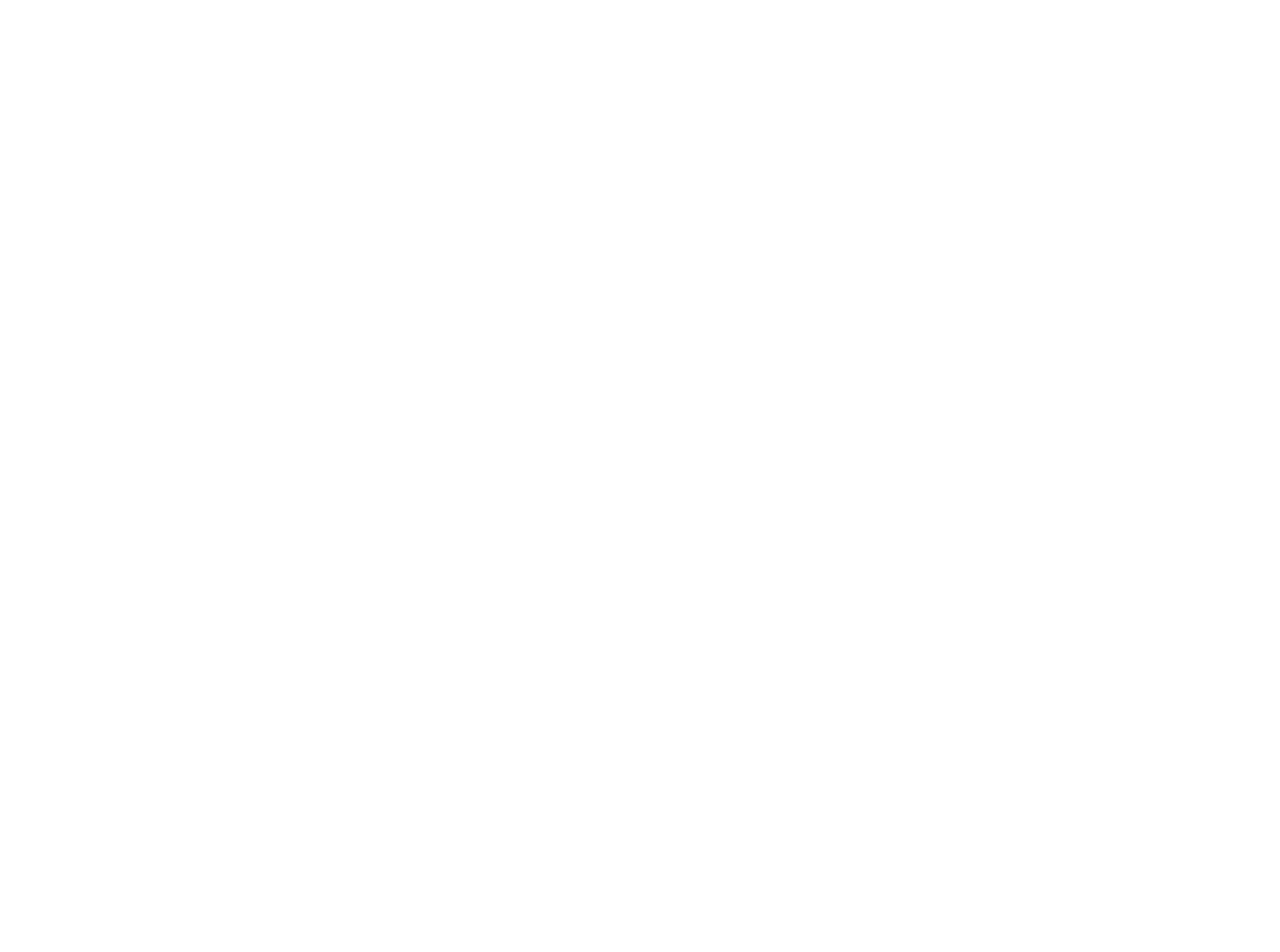
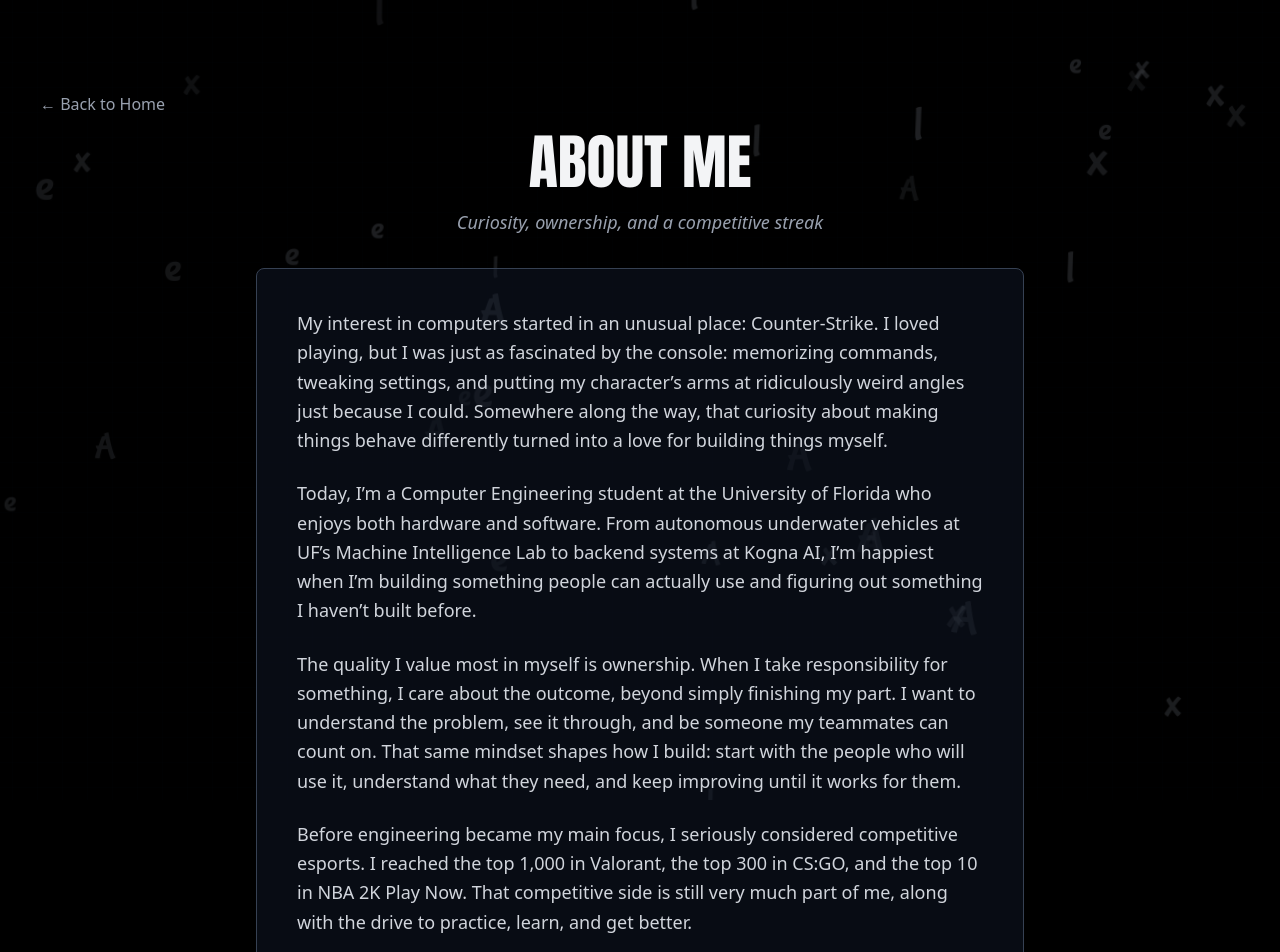
Before and after one commit to AlexZhonn/my-portfolio, a Next.js app in the folder my-app/: page /pages/about-me in a window 1280 px wide. Before the commit this address had no page. Shown: the top 952 px of the page. Before the commit the page ends 800 px from the top, so only its background shows below. Built offline with nearby package versions, Linux system fonts and the light colour scheme.

Commit message:
reconstruct route and

```diff
--- /dev/null
+++ b/my-app/app/components/PageHeader.tsx
@@ -0,0 +1,15 @@
+interface PageHeaderProps {
+  title: string;
+  subtitle: string;
+}
+
+export default function PageHeader({ title, subtitle }: PageHeaderProps) {
+  return (
+    <div className="flex flex-col items-center gap-4">
+      <h1 className="text-4xl text-center sm:text-6xl font-impact uppercase text-gray-100">
+        {title}
+      </h1>
+      <p className="text-gray-400 text-lg italic">{subtitle}</p>
+    </div>
+  );
+}
--- /dev/null
+++ b/my-app/app/components/ProjectList.tsx
@@ -0,0 +1,16 @@
+import type { ComponentProps } from "react";
+import ProjectCard from "./ProjectCard";
+
+interface ProjectListProps {
+  items: ComponentProps<typeof ProjectCard>["project"][];
+}
+
+export default function ProjectList({ items }: ProjectListProps) {
+  return (
+    <div className="flex flex-col w-full gap-4 pb-16">
+      {items.map((project) => (
+        <ProjectCard key={project.id} project={project} />
+      ))}
+    </div>
+  );
+}
--- a/my-app/app/data.tsx
+++ b/my-app/app/data.tsx
@@ -1,4 +1,8 @@
 export const navigationItems = [
+  {
+    label: "About me",
+    href: "/pages/about-me",
+  },
   {
     label: "Software Projects",
     href: "/pages/software-projects",
@@ -18,10 +22,20 @@ export const navigationItems = [
 ];
 
 export const pagesData = {
+  "about-me": {
+    title: "About me",
+    subtitle: "Curiosity, ownership, and a competitive streak",
+    paragraphs: [
+      "My interest in computers started in an unusual place: Counter-Strike. I loved playing, but I was just as fascinated by the console: memorizing commands, tweaking settings, and putting my character’s arms at ridiculously weird angles just because I could. Somewhere along the way, that curiosity about making things behave differently turned into a love for building things myself.",
+      "Today, I’m a Computer Engineering student at the University of Florida who enjoys both hardware and software. From autonomous underwater vehicles at UF’s Machine Intelligence Lab to backend systems at Kogna AI, I’m happiest when I’m building something people can actually use and figuring out something I haven’t built before.",
+      "The quality I value most in myself is ownership. When I take responsibility for something, I care about the outcome, beyond simply finishing my part. I want to understand the problem, see it through, and be someone my teammates can count on. That same mindset shapes how I build: start with the people who will use it, understand what they need, and keep improving until it works for them.",
+      "Before engineering became my main focus, I seriously considered competitive esports. I reached the top 1,000 in Valorant, the top 300 in CS:GO, and the top 10 in NBA 2K Play Now. That competitive side is still very much part of me, along with the drive to practice, learn, and get better.",
+      "Outside of engineering, you’ll usually find me playing guitar with my worship team, serving my community, or at the gym. Whether I’m working on a project or making music with others, I enjoy being part of something that brings people together.",
+    ],
+  },
   "software-projects": {
     title: "Software Projects",
     subtitle: "Web applications and software systems",
-    type: "grid",
     items: [
       {
         id: 1,
@@ -65,7 +79,6 @@ export const pagesData = {
   "hardware-projects": {
     title: "Hardware Projects",
     subtitle: "Microcontrollers and embedded systems",
-    type: "grid",
     items: [
       {
         id: 3,
@@ -82,7 +95,6 @@ export const pagesData = {
   gallery: {
     title: "Gallery",
     subtitle: "Snapshots of my life",
-    type: "grid",
     items: [
       {
         id: 1,
@@ -97,7 +109,6 @@ export const pagesData = {
   experience: {
     title: "Experience",
     subtitle: "My professional journey",
-    type: "timeline",
     items: [
       {
         id: 1,
--- a/my-app/app/pages/[slug]/page.tsx
+++ /dev/null
@@ -1,96 +0,0 @@
-import Link from "next/link";
-import { pagesData } from "@/app/data";
-import { notFound } from "next/navigation";
-import ProjectCard from "@/app/components/ProjectCard";
-import ExperienceTimeline from "@/app/components/ExperienceTimeline";
-import SnowBackground from "@/app/components/SnowBackground";
-
-interface Props {
-  params: Promise<{
-    slug: string;
-  }>;
-}
-
-export async function generateStaticParams() {
-  return Object.keys(pagesData).map((slug) => ({
-    slug,
-  }));
-}
-
-export async function generateMetadata({ params }: Props) {
-  const { slug } = await params;
-  const page = pagesData[slug as keyof typeof pagesData];
-
-  if (!page) {
-    return {};
-  }
-
-  return {
-    title: `${page.title} | Portfolio`,
-  };
-}
-
-export default async function Page({ params }: Props) {
-  const { slug } = await params;
-  const page = pagesData[slug as keyof typeof pagesData];
-
-  if (!page) {
-    notFound();
-  }
-
-  return (
-    <>
-      <SnowBackground />
-      <main className="relative z-10 min-h-screen flex flex-col justify-start pt-20">
-        <Link
-          href="/"
-          className="mt-3 mb-4 ml-10 text-gray-400 hover:text-gray-200 transition-colors duration-300 inline-block"
-        >
-          ← Back to Home
-        </Link>
-
-        <div className="flex flex-col items-center w-full max-w-4xl mx-auto px-4 gap-8">
-          {/* Header */}
-          <div className="flex flex-col items-center gap-4">
-            <h1 className="text-4xl text-center sm:text-6xl font-impact uppercase text-gray-100">
-              {page.title}
-            </h1>
-            <p className="text-gray-400 text-lg italic">{page.subtitle}</p>
-          </div>
-
-          {/* Dynamic Content Based on Page Type */}
-          {slug === "experience" && (
-            <ExperienceTimeline items={pagesData.experience.items} />
-          )}
-
-          {(slug === "software-projects" || slug === "hardware-projects") && (
-            <div className="flex flex-col w-full gap-4 pb-16">
-              {pagesData[slug].items.map((project) => (
-                <ProjectCard key={project.id} project={project} />
-              ))}
-            </div>
-          )}
-
-          {page.type === "grid" && slug === "gallery" && (
-            <div className="grid grid-cols-1 md:grid-cols-2 gap-6 w-full">
-              {pagesData.gallery.items.map((item) => (
-                <div
-                  key={item.id}
-                  className="group relative p-6 rounded-lg border border-gray-700 hover:border-gray-500 transition-all duration-300 bg-gray-900/30 hover:bg-gray-900/50"
-                >
-                  <h3 className="text-xl font-semibold text-gray-100 mb-2">
-                    {item.title}
-                  </h3>
-                  <p className="text-gray-400 mb-4">
-                    {item.description || item.category}
-                  </p>
-                  {item.path && <img src={item.path} alt="" />}
-                </div>
-              ))}
-            </div>
-          )}
-        </div>
-      </main>
-    </>
-  );
-}
--- /dev/null
+++ b/my-app/app/pages/about-me/page.tsx
@@ -0,0 +1,34 @@
+import type { Metadata } from "next";
+import { pagesData } from "@/app/data";
+import PageHeader from "@/app/components/PageHeader";
+import Link from "next/link";
+
+const page = pagesData["about-me"];
+
+export const metadata: Metadata = {
+  title: `${page.title} | Portfolio`,
+};
+
+export default function AboutPage() {
+  return (
+    <>
+      <PageHeader title={page.title} subtitle={page.subtitle} />
+      <article
+        aria-label="About me"
+        className="w-full max-w-3xl mb-16 rounded-lg border border-gray-700 bg-gray-900/50 p-6 sm:p-10"
+      >
+        <div className="space-y-6 text-base sm:text-lg leading-relaxed text-gray-300">
+          {page.paragraphs.map((paragraph) => (
+            <p key={paragraph}>{paragraph}</p>
+          ))}
+        </div>
+        <Link
+          href="/pages/experience"
+          className="mt-8 inline-block text-gray-100 underline underline-offset-4 hover:text-gray-400 transition-colors"
+        >
+          Explore my experience →
+        </Link>
+      </article>
+    </>
+  );
+}
--- /dev/null
+++ b/my-app/app/pages/experience/page.tsx
@@ -0,0 +1,19 @@
+import type { Metadata } from "next";
+import { pagesData } from "@/app/data";
+import PageHeader from "@/app/components/PageHeader";
+import ExperienceTimeline from "@/app/components/ExperienceTimeline";
+
+const page = pagesData["experience"];
+
+export const metadata: Metadata = {
+  title: `${page.title} | Portfolio`,
+};
+
+export default function ExperiencePage() {
+  return (
+    <>
+      <PageHeader title={page.title} subtitle={page.subtitle} />
+      <ExperienceTimeline items={page.items} />
+    </>
+  );
+}
--- /dev/null
+++ b/my-app/app/pages/gallery/page.tsx
@@ -0,0 +1,33 @@
+import type { Metadata } from "next";
+import { pagesData } from "@/app/data";
+import PageHeader from "@/app/components/PageHeader";
+
+const page = pagesData["gallery"];
+
+export const metadata: Metadata = {
+  title: `${page.title} | Portfolio`,
+};
+
+export default function GalleryPage() {
+  return (
+    <>
+      <PageHeader title={page.title} subtitle={page.subtitle} />
+      <div className="grid grid-cols-1 md:grid-cols-2 gap-6 w-full">
+        {page.items.map((item) => (
+          <div
+            key={item.id}
+            className="group relative p-6 rounded-lg border border-gray-700 hover:border-gray-500 transition-all duration-300 bg-gray-900/30 hover:bg-gray-900/50"
+          >
+            <h3 className="text-xl font-semibold text-gray-100 mb-2">
+              {item.title}
+            </h3>
+            <p className="text-gray-400 mb-4">
+              {item.description || item.category}
+            </p>
+            {item.path && <img src={item.path} alt="" />}
+          </div>
+        ))}
+      </div>
+    </>
+  );
+}
--- /dev/null
+++ b/my-app/app/pages/hardware-projects/page.tsx
@@ -0,0 +1,19 @@
+import type { Metadata } from "next";
+import { pagesData } from "@/app/data";
+import PageHeader from "@/app/components/PageHeader";
+import ProjectList from "@/app/components/ProjectList";
+
+const page = pagesData["hardware-projects"];
+
+export const metadata: Metadata = {
+  title: `${page.title} | Portfolio`,
+};
+
+export default function HardwareProjectsPage() {
+  return (
+    <>
+      <PageHeader title={page.title} subtitle={page.subtitle} />
+      <ProjectList items={page.items} />
+    </>
+  );
+}
--- /dev/null
+++ b/my-app/app/pages/layout.tsx
@@ -0,0 +1,22 @@
+import type { ReactNode } from "react";
+import Link from "next/link";
+import SnowBackground from "@/app/components/SnowBackground";
+
+export default function PagesLayout({ children }: { children: ReactNode }) {
+  return (
+    <>
+      <SnowBackground />
+      <main className="relative z-10 min-h-screen flex flex-col justify-start pt-20">
+        <Link
+          href="/"
+          className="mt-3 mb-4 ml-10 text-gray-400 hover:text-gray-200 transition-colors duration-300 inline-block"
+        >
+          ← Back to Home
+        </Link>
+        <div className="flex flex-col items-center w-full max-w-4xl mx-auto px-4 gap-8">
+          {children}
+        </div>
+      </main>
+    </>
+  );
+}
--- /dev/null
+++ b/my-app/app/pages/software-projects/page.tsx
@@ -0,0 +1,19 @@
+import type { Metadata } from "next";
+import { pagesData } from "@/app/data";
+import PageHeader from "@/app/components/PageHeader";
+import ProjectList from "@/app/components/ProjectList";
+
+const page = pagesData["software-projects"];
+
+export const metadata: Metadata = {
+  title: `${page.title} | Portfolio`,
+};
+
+export default function SoftwareProjectsPage() {
+  return (
+    <>
+      <PageHeader title={page.title} subtitle={page.subtitle} />
+      <ProjectList items={page.items} />
+    </>
+  );
+}
```
